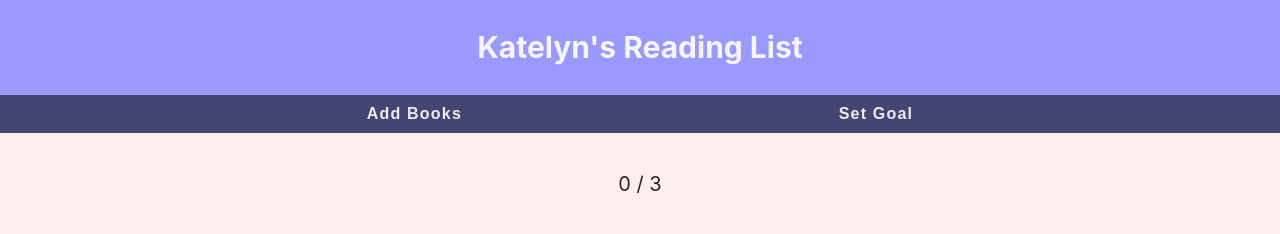
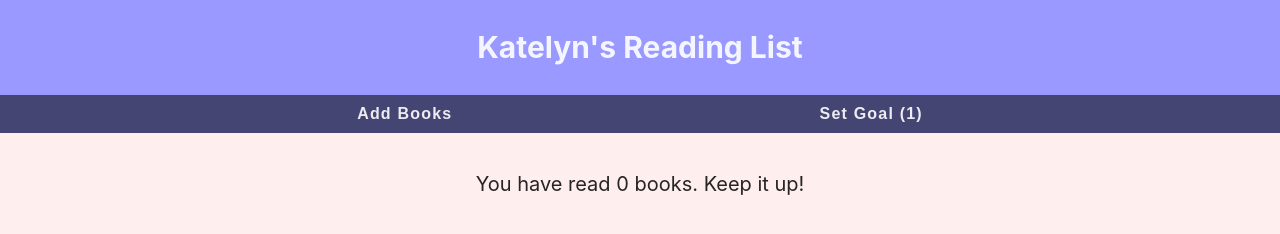
Before and after one commit to GPayton20/katelynsBookNook, a React (Create React App) app: page / in a window 1280 px wide. Shown: the top 234 px of the page. Built offline with nearby package versions, Linux system fonts and the light colour scheme; no server answers; the database is empty.

Commit message:
add set goal functionality to goal form

```diff
--- a/src/App.js
+++ b/src/App.js
@@ -12,7 +12,7 @@ import Footer from './Footer';
 
 export const dbRefToRead = firebase.database().ref('/toRead');
 export const dbRefCompleted = firebase.database().ref('/completed');
-export const dbRefUsers = firebase.database().ref('/users');
+export const dbRefGoal = firebase.database().ref('/goal');
 
 function App() {
 
@@ -20,9 +20,8 @@ function App() {
   const [booksCompleted, setBooksCompleted] = useState([]);
   const [addingBooks, setAddingBooks] = useState(false);
   const [settingGoal, setSettingGoal] = useState(false);
-  // const [userGoal, setUserGoal] = useState(undefined);
   const [navDisabled, setNavDisabled] = useState(false);
-
+  const [userGoal, setUserGoal] = useState(1);
 
   const updateList = response => {
     const newList = [];
@@ -43,20 +42,17 @@ function App() {
   }
 
   useEffect( () => {
-
     dbRefToRead.on('value', response => setBooksToRead(updateList(response)));
     dbRefCompleted.on('value', response => setBooksCompleted(updateList(response)));
-
+    dbRefGoal.on('value', response => console.log(response.val()));
   }, []);
 
   useEffect( () => {
-
     if (addingBooks || settingGoal) {
       setNavDisabled(true);
     } else {
       setNavDisabled(false);
     }
-
   }, [addingBooks, settingGoal] )
 
 
@@ -71,7 +67,7 @@ function App() {
             onClick={ () => setAddingBooks(!addingBooks)} />
           <NavButton
             className={navDisabled ? "disabled" : null}
-            text="Set goal"
+            text={`Set goal (${userGoal})`}
             onClick={ () => setSettingGoal(!settingGoal)} />
         </NavBar>
       </Header>
@@ -85,10 +81,13 @@ function App() {
                 currentState={addingBooks}
                 changeState={setAddingBooks} />
             : settingGoal
-              ? <SetGoalForm />
+              ? <SetGoalForm
+                  userGoal={userGoal}
+                  setUserGoal={setUserGoal}
+                  setSettingGoal={setSettingGoal}/>
               : <Fragment>
 
-                <ReadingGoal booksCompleted={booksCompleted} />
+                <ReadingGoal booksCompleted={booksCompleted} goal={userGoal}/>
                 <Card booksToRead={booksToRead} booksCompleted={booksCompleted} />
 
               </Fragment>
--- a/src/Footer.js
+++ b/src/Footer.js
@@ -1,7 +1,7 @@
 const Footer = () => {
   return (
     <footer>
-      <p>Created at <a href="https://junocollege.com" target="_blank">Juno College</a></p>
+      <p>Created at <a href="https://junocollege.com" target="_blank" rel="noreferrer">Juno College</a></p>
     </footer>
   )
 }
--- a/src/ReadingGoal.js
+++ b/src/ReadingGoal.js
@@ -1,17 +1,15 @@
-import { useState } from 'react';
 
-const ReadingGoal = ({ booksCompleted }) => {
+const ReadingGoal = ({ booksCompleted, goal }) => {
 
-  const [userGoal, setUserGoal] = useState(3);
-
-  // const progress = Math.min((booksCompleted.length / userGoal) * 100, 100);
-  const progress = Math.min((booksCompleted.length / userGoal), 1);
-
-  console.log(progress);
+  const progress = Math.min((booksCompleted.length / goal), 1);
 
   return (
     <>
-      <p>{booksCompleted.length} / {userGoal}</p>
+      {progress < 1
+      ? <p>You have read {booksCompleted.length} books. Keep it up!</p>
+      : <p>You have reached your goal. Great job!</p>
+      }
+
       <div className="progress-tracker">
         <div className="progress" style={ {transform: `scaleX(${progress})`} }></div>
       </div>
--- a/src/SetGoalForm.js
+++ b/src/SetGoalForm.js
@@ -1,12 +1,28 @@
-const SetGoalForm = () => {
+import { useState } from 'react';
+
+const SetGoalForm = ({ userGoal, setUserGoal, setSettingGoal }) => {
+
+  const [goalInput, setGoalInput] = useState(userGoal);
+
+  const handleGoalInputChange = event => setGoalInput(event.target.value);
 
   const setGoal = (event) => {
     event.preventDefault();
+
+    setUserGoal(goalInput);
+
+    setSettingGoal(false);
   }
+
   return (
       <form action="submit" className="set-goal-form" onSubmit={setGoal}>
       <h2>How many books do you want to read?</h2>
-        <input type="number" min="1" step="1" defaultValue="1"/>
+        <input
+          type="number"
+            min="1"
+            step="1"
+            value={goalInput}
+            onChange={handleGoalInputChange}/>
         <button>Set goal</button>
       </form>
   )
```
